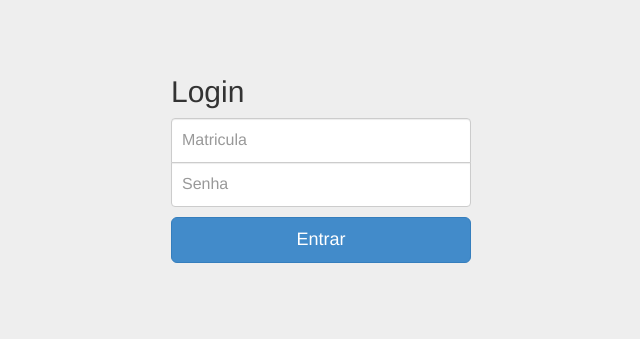
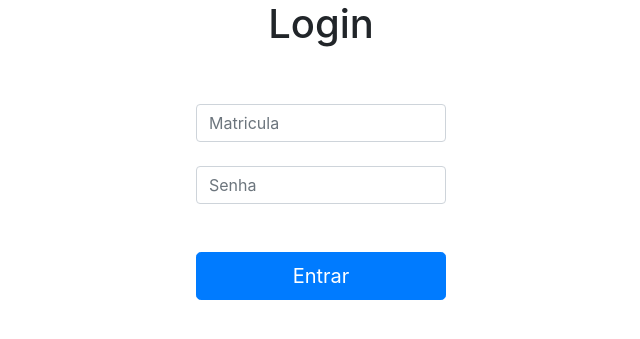
Before and after one commit to fagnerpsantos/reservaLab, a Django app: page /login/ in a window 1280 px wide. Shown: the top 339 px of the page, without its empty margins (319-959 px from the left). Run offline with Django 3.2, Linux system fonts and the light colour scheme; parts of the project's set-up code (start-up, migrations or seed data) failed here and were passed over; some libraries are stand-ins or nearby versions.

Commit message:
Ve se agora foi

```diff
--- a/laboratorios/templates/index.html
+++ b/laboratorios/templates/index.html
@@ -16,7 +16,7 @@
             <p class="text-inverse">Sistema para reserva de laboratórios do IFBA</p>
             <br>
             <br>
-            <a class="btn btn-lg btn-primary" href="{% url 'login' %}">Login</a><br>
+            <a class="btn btn-lg btn-primary" style="height: 100 px; width: 200px" href="{% url 'login' %}">Login</a><br /><br />
             <a href="{% url 'cadastro' %}"> <span style="color: white">Não tem login? Cadastre-se</span></a>
 
           </div>
--- a/labs/templates/confirma.html
+++ b/labs/templates/confirma.html
@@ -1,4 +1,4 @@
-{% extends 'base.html' %}
+{% extends 'tbase.html' %}
 {% load staticfiles %}
 
 {% block cabecalho %}
--- a/labs/templates/lista_laboratorio.html
+++ b/labs/templates/lista_laboratorio.html
@@ -2,7 +2,7 @@
 {% load staticfiles %}
 
 {% block corpo %}
-  <div class="navbar navbar-default navbar-static-top">
+  <div class="navbar navbar-inverse navbar-fixed-top">
 	        <div class="container">
 	            <div class="navbar-header">
 	                <button type="button" class="navbar-toggle" data-toggle="collapse" data-target="#navbar-ex-collapse">
@@ -40,7 +40,7 @@
                 <div class="ibox float-e-margins">
                     <div class="ibox-content">
 
-                        <table class="table">
+                        <table class="table table-striped">
                             <thead>
                             <tr>
                                 <th>#</th>
@@ -57,7 +57,7 @@
                                 <td>{{laboratorio.bloco}}</td>
                                 <td>{{laboratorio.sala}}</td>
                                 <td>{{laboratorio.nome}}</td>
-								<td><a href="#"><i class="fa fa-check text-navy"></i></a></td></tr>
+								<td><a href="login"><i class="fa fa-check text-navy"></i></a></td></tr>
                             {% endfor %}
                             </tbody>
                         </table>
--- a/usuarios/templates/login.html
+++ b/usuarios/templates/login.html
@@ -3,27 +3,40 @@
 <html lang="pt-br">
 <head>
 	<title></title>
-	<link rel="stylesheet" type="text/css" href="{% static "styles/bootstrap.css" %}">
-	<link rel="stylesheet" type="text/css" href="{% static "styles/signin.css" %}">
+	 <meta charset="utf-8">
+    <meta name="viewport" content="width=device-width, initial-scale=1">
+    <script type="text/javascript" src="http://cdnjs.cloudflare.com/ajax/libs/jquery/2.0.3/jquery.min.js"></script>
+    <script type="text/javascript" src="http://netdna.bootstrapcdn.com/bootstrap/3.3.4/js/bootstrap.min.js"></script>
+    <link href="http://cdnjs.cloudflare.com/ajax/libs/font-awesome/4.3.0/css/font-awesome.min.css" rel="stylesheet" type="text/css">
+    <link href="http://pingendo.github.io/pingendo-bootstrap/themes/default/bootstrap.css" rel="stylesheet" type="text/css">
 </head>
 <body>
-	<div class="container">
+
+ <div class="cover">
+
+      <div class="cover-image" style="background-image: url(http://ironsummitmedia.github.io/startbootstrap-landing-page/img/intro-bg.jpg);"></div>
+      <div class="container">
+        <div class="row">
+          <div class="col-md-12 text-center">
+            	<div class="container">
 	<form class="form-signin" action="/cadastro/" method="post">
 	    {% csrf_token %}
-		<h2 class="form-signin-heading">Login</h2>
+
+            <h1 class="text-inverse">Login</h1><br><br>
         	<input id="id_matricula" name="matricula" type="text"
 			class="form-control" placeholder="Matricula"
-			required>
+			required style="heigth: 250px; width: 250px; margin: 0 auto;"><br>
 
 			<input id="id_senha" name="senha" type="password"
 			class="form-control" placeholder="Senha"
-			required>
+			required style="heigth: 250px; width: 250px; margin: 0 auto;"><br><br>
 
-			<button class="btn btn-lg btn-primary btn-block" type="submit">Entrar</button>
-
-
+			<button class="btn btn-lg btn-primary btn-block" type="submit" style="heigth: 250px; width: 250px; margin: 0 auto;">Entrar</button>
 	</form>
 	</div>
-
+          </div>
+        </div>
+      </div>
+    </div>
 </body>
 </html>
--- a/usuarios/templates/registrar.html
+++ b/usuarios/templates/registrar.html
@@ -10,7 +10,7 @@
 	<div class="container">
 	<form class="form-signin" action="/cadastro/usuario" method="post">
 	    {% csrf_token %}
-		<h2 class="form-signin-heading">Crie seu usuário</h2>
+		<h2 class="form-signin-heading" style="text-align: center;">Crie seu usuário</h2>
 			<input id="id_nome" name="nome" type="text"
 			class="form-control" placeholder="Nome"
 			required>
```
Also changed, not shown: reservaLab.db, 1 other file.
